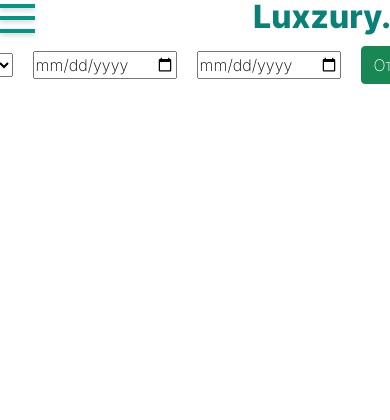
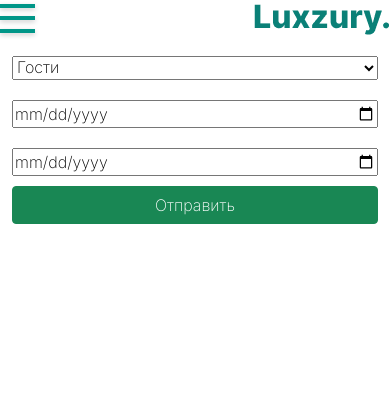
Before and after one commit to makasinui/kursovaya, a PHP site: page /statistics.php?date=1 in a window 390 px wide; the page is wider, and only the part inside the window is pictured. Shown: the top 420 px of that part. Run offline with PHP 8.4, Linux system fonts and the light colour scheme; data that the repository does not hold is empty; some libraries are stand-ins or nearby versions.

Commit message:
Add files via upload

```diff
--- a/evict.php
+++ b/evict.php
@@ -51,7 +51,7 @@
             <input type="search" name="" id=""> <img src="./img/search.png" alt="">
         </div>
     </div>
-    <div class="tbl">
+    <div class="tbl table-responsive">
         <table class="table">
             <thead>
                 <tr>
--- a/header.php
+++ b/header.php
@@ -6,7 +6,7 @@
         </div>
         <div class="content__items">
             <nav class="menu">
-                <div class="hamburger hamburger-one">
+                <div class="hamburger hamburger-one"></div>
                     <ul class="menu__items">
                         <a href="./index.php">
                             <li class="menu__item <?=$url==='/' || $url==='/index.php' ? 'active' : ''?>">Список номеров</li>
@@ -22,7 +22,7 @@
                         </a>
 
                     </ul>
-                </div>
+
             </nav>
         </div>
     </div>
--- a/numbers.php
+++ b/numbers.php
@@ -14,7 +14,7 @@
             <?
                 foreach ($result as $card) {
             ?>
-            <div class="card">
+            <div class="card" <?=stripos($url,'guest.php') || stripos($url,'index.php') || stripos($url,'/')?'style="width:18rem;"' :''?>>
                 <img class="card-img card-img-top   " src="./img/hotel1.jpg" alt="Card image cap">
                 <div class="card-body">
                     <span class="title"><?=$card['name']?></span>
--- a/script.js
+++ b/script.js
@@ -13,7 +13,7 @@ const btn = document.querySelector('.btn-add'),
 burger.addEventListener('click',()=>{
     burger.classList.toggle('active-one');
     if(burger.classList.contains('active-one')){
-        menuItems.style.display="block";
+        menuItems.style.display="flex";
     } else {
         menuItems.style.display="none";
     }
--- a/style.css
+++ b/style.css
@@ -319,6 +319,23 @@ figure {
     flex-direction: column;
   }
 
+  .select-date input,select{
+    margin:10px 0;
+  }
+
+  .statistic{
+    margin-top: 20px;
+  }
+
+  .statistic .card{
+    min-width: 351px;
+  }
+
+  .select-date{
+    flex-direction: column;
+    align-items: unset;
+  }
+
   .numbers-card{
     justify-content: center;
 
@@ -357,13 +374,19 @@ figure {
 
   .menu__items{
     flex-direction: column;
-    position: relative;
+    position: absolute;
     z-index: 1;
     display: none;
-    width: fit-content;
+    align-items: center;
     background: rgba(64, 64, 64, 0.83);
     padding:50px 0;
   }
+
+  .content__items, .menu{
+    width: 100%;
+    position: absolute;
+  }
+
 
   .menu__item {
     margin:10px 0;
@@ -371,9 +394,8 @@ figure {
 
 
   .hamburger {
+    z-index: 2;
     display: block;
-    top:50%;
-    left:10%;
     width: 35px;
     height: 4px;
     background: #009688;
```
Also changed, not shown: statistics.php (indentation only).
